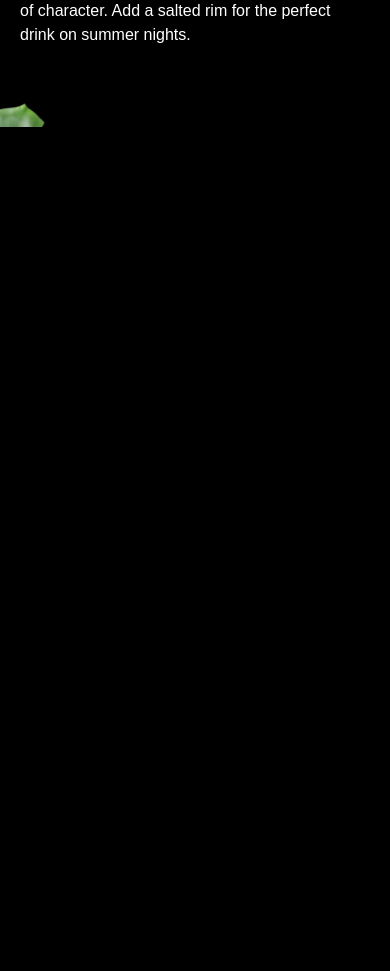
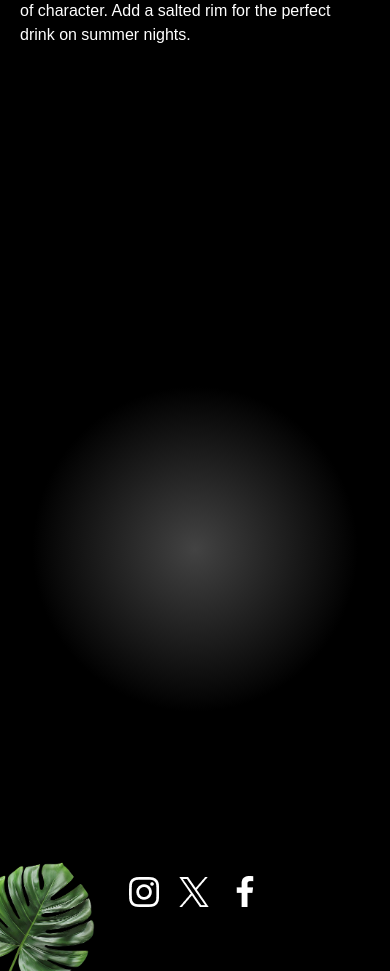
Before and after one commit to sendhu2821/landing-site, a React (Vite) app: page / in a window 390 px wide. Shown: the part 7140-8111 px from the top of the page. Before the commit the page ends 7267 px from the top, so only its background shows below. Built offline with nearby package versions, Linux system fonts and the light colour scheme; a web font is replaced by a local one.

Commit message:
Add scrollTrigger to leaves in the Contact section

```diff
--- a/src/App.jsx
+++ b/src/App.jsx
@@ -7,6 +7,7 @@
 import About from "./components/About.jsx";
 import Art from "./components/Art.jsx";
 import Menu from "./components/Menu.jsx";
+import Contact from "./components/Contact.jsx";
 
 gsap.registerPlugin(ScrollTrigger, SplitText);
 
@@ -19,6 +20,7 @@
       <About />
       <Art />
       <Menu />
+      <Contact />
     </main>
   );
 };
--- /dev/null
+++ b/src/components/Contact.jsx
@@ -0,0 +1,103 @@
+import { openingHours, socials } from "../../constants/index.js";
+import { useGSAP } from "@gsap/react";
+import { SplitText } from "gsap/all";
+import gsap from "gsap";
+
+const Contact = () => {
+  useGSAP(() => {
+    const titleSplit = SplitText.create("#contact h2", { type: "words" });
+
+    const timeline = gsap.timeline({
+      scrollTrigger: {
+        trigger: "#contact",
+        start: "top center",
+      },
+      ease: "power1.inOut",
+    });
+
+    timeline
+      .from(titleSplit.words, {
+        opacity: 0,
+        yPercent: 100,
+        stagger: 0.02,
+      })
+      .from("#contact h3, #contact p", {
+        opacity: 0,
+        yPercent: 100,
+        stagger: 0.02,
+      })
+      .to("#f-right-leaf", {
+        x: "100",
+        duration: 1,
+        ease: "power1.inOut",
+      })
+      .to(
+        "#f-left-leaf",
+        {
+          x: "-100",
+          duration: 1,
+          ease: "power1.inOut",
+        },
+        "<"
+      );
+  });
+
+  return (
+    <footer id="contact">
+      <img
+        src="/images/footer-right-leaf.png"
+        alt="leaf-right"
+        id="f-right-leaf"
+      />
+      <img
+        src="/images/footer-left-leaf.png"
+        alt="leaf-left"
+        id="f-left-leaf"
+      />
+
+      <div className="content">
+        <h2>Where to Find Us</h2>
+
+        <div>
+          <h3>Visit Our Bar</h3>
+          <p>456, Raq Blvd. #404, Los Angeles, CA 90210</p>
+        </div>
+
+        <div>
+          <h3>Contact Us</h3>
+          <p>(555) 987-6543</p>
+          <p>hello@jsmcocktail.com</p>
+        </div>
+
+        <div>
+          <h3>Open Every Day</h3>
+          {openingHours.map((time) => (
+            <p key={time.day}>
+              {time.day} : {time.time}
+            </p>
+          ))}
+        </div>
+
+        <div>
+          <h3>Socials</h3>
+
+          <div className="flex-center gap-5">
+            {socials.map((social) => (
+              <a
+                key={social.name}
+                href={social.url}
+                target="_blank"
+                rel="noopener noreferrer"
+                aria-label={social.name}
+              >
+                <img src={social.icon} />
+              </a>
+            ))}
+          </div>
+        </div>
+      </div>
+    </footer>
+  );
+};
+
+export default Contact;
--- a/src/index.css
+++ b/src/index.css
@@ -278,7 +278,7 @@
     @apply relative w-full md:mt-40 mt-0 2xl:px-0 px-5 py-20 radial-gradient;
 
     #m-left-leaf {
-      @apply object-contain absolute -bottom-20 left-0 md:w-fit w-1/3;
+      @apply object-contain absolute -bottom-20 left-0 hidden md:w-fit w-1/3;
     }
 
     #m-right-leaf {
```
